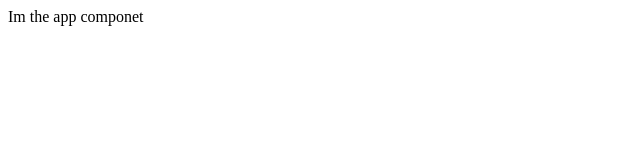
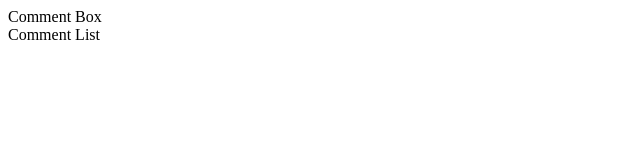
Before and after one commit to BrianBernal/react-redux-advanced-udemy, a React (Create React App) app: page / in a window 1280 px wide. Shown: the top 160 px of the page, without its empty margins (0-640 px from the left). Built offline with nearby package versions, Linux system fonts and the light colour scheme.

Commit message:
adding first components

```diff
--- a/src/components/App.jsx
+++ b/src/components/App.jsx
@@ -1,5 +1,14 @@
 import React from 'react';
+import CommentBox from './CommentBox';
+import CommentList from './CommentList';
 
-const App = () => <div>Im the app componet</div>;
+const App = () => {
+  return (
+    <div>
+      <CommentBox />
+      <CommentList />
+    </div>
+  );
+};
 
 export default App;
--- a/src/components/CommentBox.jsx
+++ b/src/components/CommentBox.jsx
@@ -0,0 +1,5 @@
+import React from 'react';
+
+const CommentBox = () => <div>Comment Box</div>;
+
+export default CommentBox;
--- a/src/components/CommentList.jsx
+++ b/src/components/CommentList.jsx
@@ -0,0 +1,5 @@
+import React from 'react';
+
+const CommentList = () => <div>Comment List</div>;
+
+export default CommentList;
```
